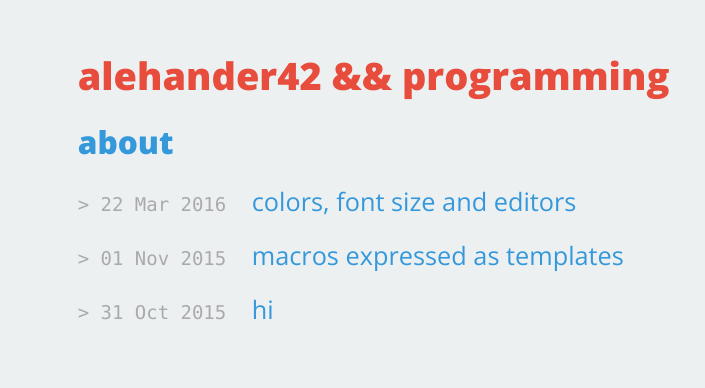
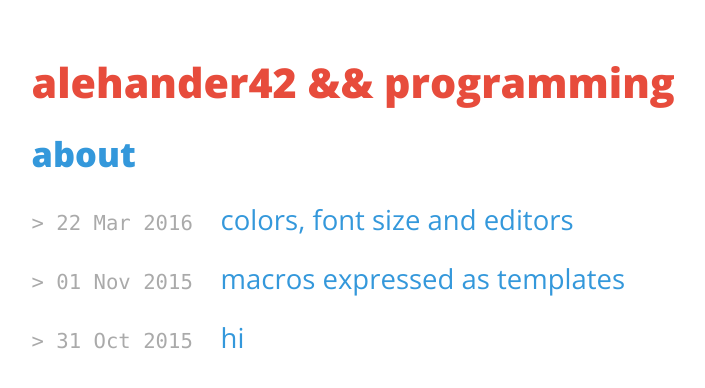
Before and after one commit to alehander92/alehander42.github.io, a Jekyll site: the page built from index.html, in a window 1280 px wide. Shown: the top 388 px of the page, without its empty margins (49-754 px from the left). Built offline with Jekyll 4.4.1, drawn with Linux system fonts in a browser that asks for light colours; Markdown is read by kramdown in place of the engine named in the settings.

Commit message:
Fix colors

```diff
--- a/css/main.css
+++ b/css/main.css
@@ -16,7 +16,7 @@ h2 { font-size: 125%; margin-bottom: .5em; }
 p { margin: 1em 0; }
 
 body {
-   background-color: #ecf0f1;
+   background-color: #fff;
    font: 13.34px "Open Sans", "Helvetica Neue", Helvetica, Arial, sans-serif;
    font-size: 22px;
    -webkit-font-smoothing: antialiased;
@@ -53,7 +53,7 @@ a:hover { color: #2980B9; }
 }
 
 main {
-   font-size: 115%;
+   font-size: 125%;
    text-align: left;
    margin: 2em auto 0.5em;
    line-height: 1.5em;
```
